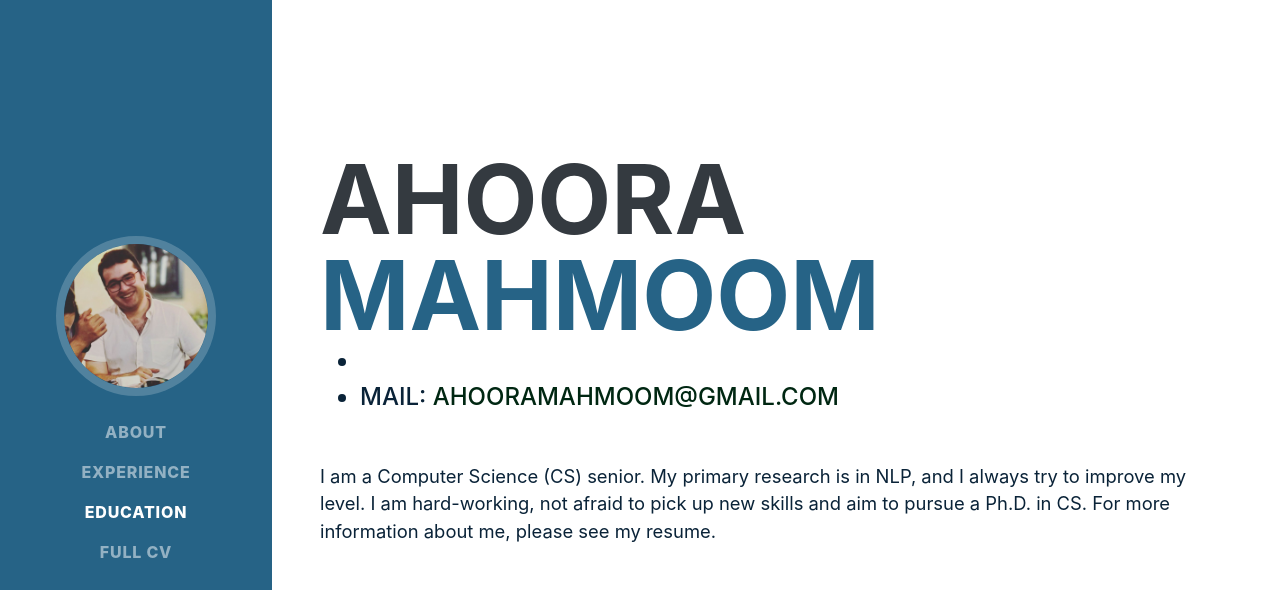
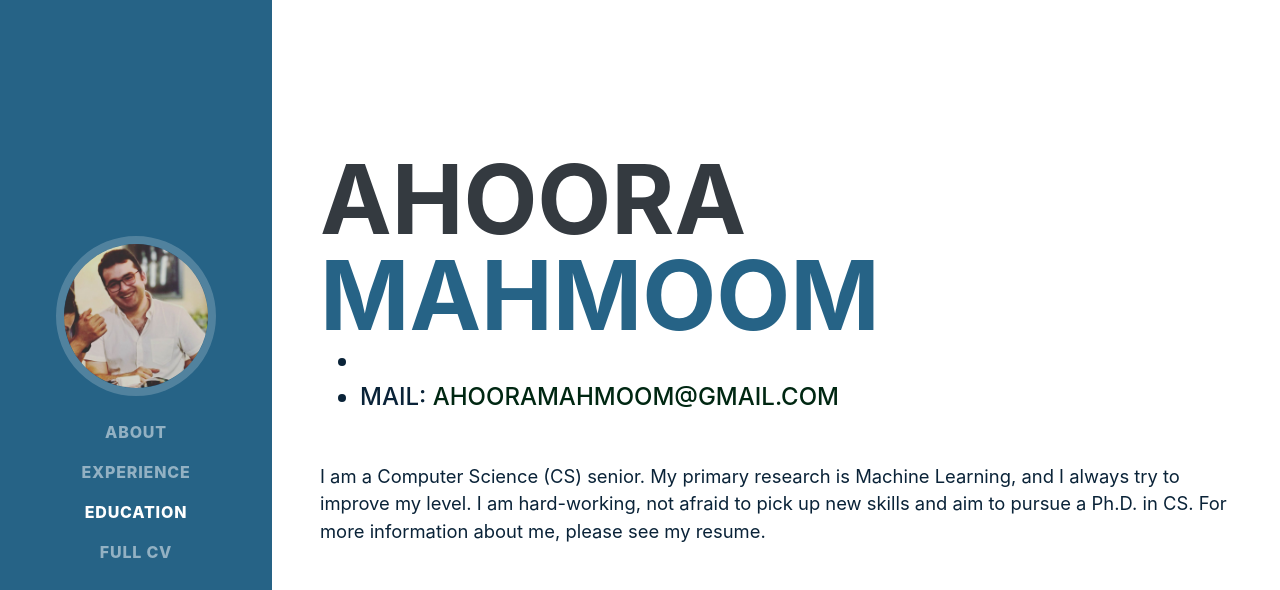
Before and after one commit to theahoora/oldtheahoora.github.io, a plain HTML site: page index.html in a window 1280 px wide. Shown: the top 590 px of the page. Drawn offline with nearby package versions, Linux system fonts and the light colour scheme; a web font is replaced by a local one.

Commit message:
Update index.html

```diff
--- a/index.html
+++ b/index.html
@@ -48,7 +48,7 @@
                         </ul>
                     </div>
                     <p class="lead mb-5">
-                        I am a Computer Science (CS) senior. My primary research is in NLP, and I always try to improve my level. I am hard-working, not afraid to pick up new skills and aim to pursue a Ph.D. in CS. For more information about me, please see my resume.
+                        I am a Computer Science (CS) senior. My primary research is Machine Learning, and I always try to improve my level. I am hard-working, not afraid to pick up new skills and aim to pursue a Ph.D. in CS. For more information about me, please see my resume.
                     </p>
                     <div class="social-icons">
                         <a class="social-icon" href="https://www.linkedin.com/in/theahoora/"><i class="fab fa-linkedin-in"></i></a>
```
